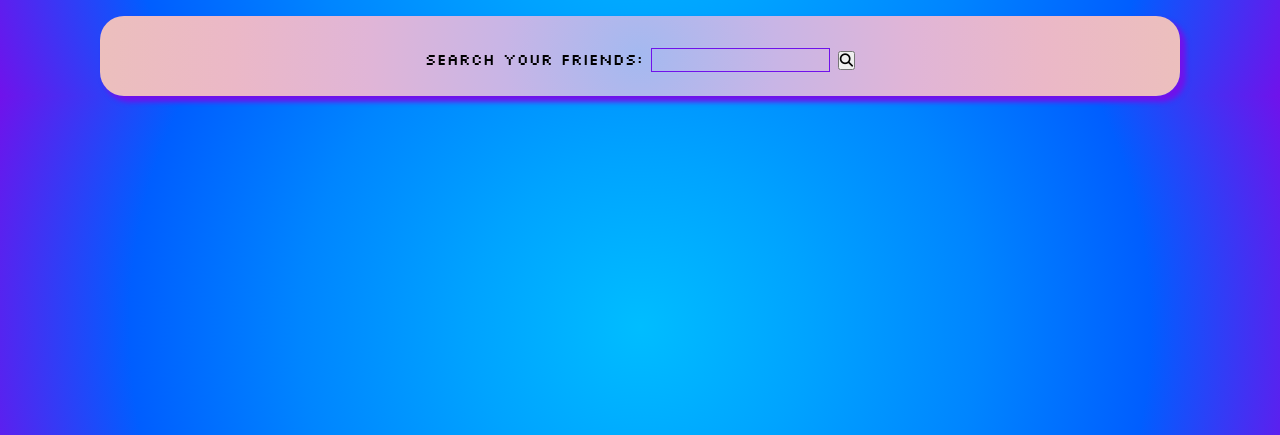
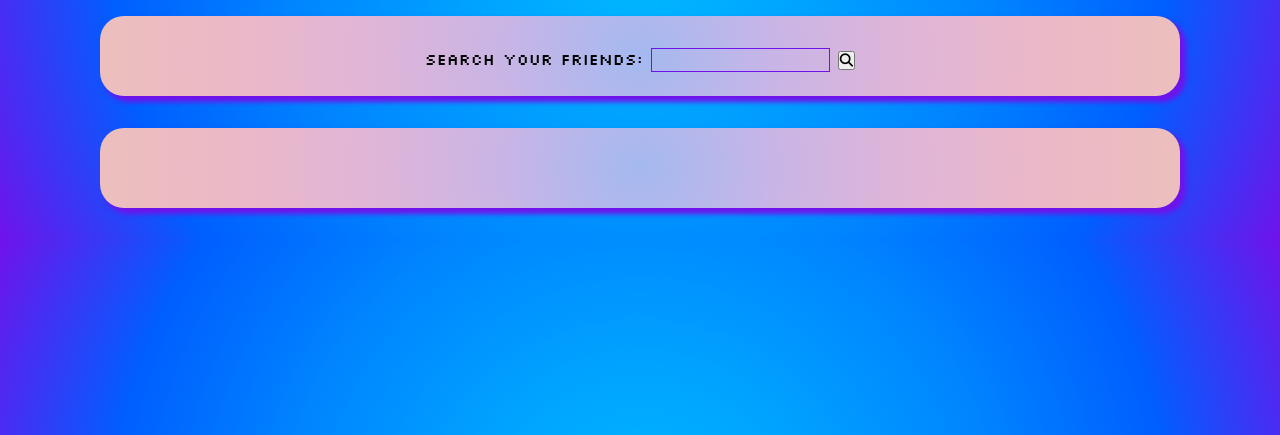
Before and after one commit to AndreaMargutti/github-friends, a website built with Vite: page index.html in a window 1280 px wide. Shown: the part 365-800 px from the top of the page. Built offline with nearby package versions, Linux system fonts and the light colour scheme.

Commit message:
restructured css

```diff
--- a/index.html
+++ b/index.html
@@ -29,7 +29,7 @@
 
     <!-- Input Section  -->
 
-    <section id="search-box" class="text-center pt-2">
+    <section class="box text-center pt-2">
       <form action="index.html" method="GET">
         <label for="saerch-bar">Search your friends:</label>
         <input id="search-bar" type="text">
@@ -38,6 +38,9 @@
         </button>
       </form>
     </section>
+
+    <!-- Output Section -->
+    <section class="box"></section>
   </div>
 
   <script src="./src/js/main.js"></script>
--- a/src/css/style.css
+++ b/src/css/style.css
@@ -38,11 +38,12 @@ img {
 
 /* # Input Section */
 
-#search-box {
-    height: 5rem;
+.box {
+    min-height: 5rem;
     background-image: radial-gradient(circle, #a4b9f0, #c8b5e6, #e0b5d7, #ebb8c7, #ecbfbd);
     border-radius: 24px;
     box-shadow: 5px 5px 5px 1px #7012eb;
+    margin-bottom: 2rem;
 }
 
 #search-bar {
```
